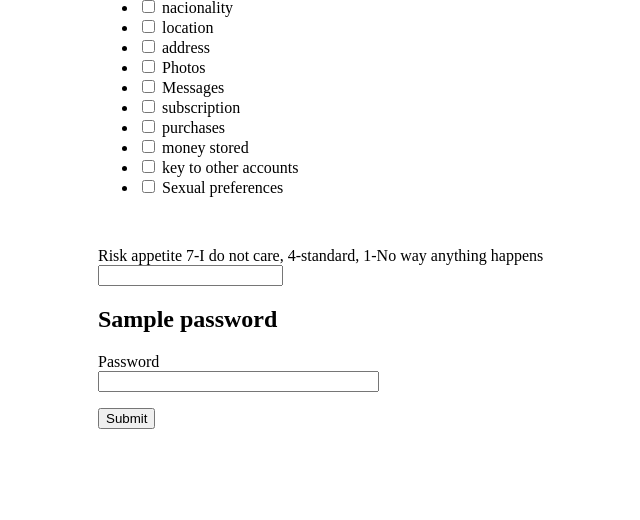
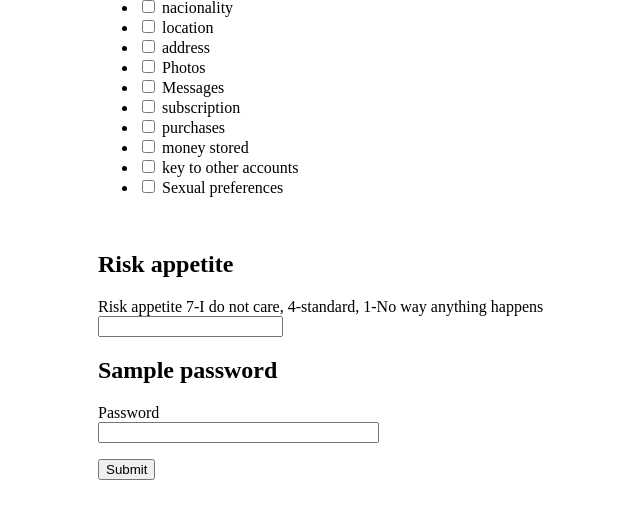
Before and after one commit to serna-r/risk-meter, a Flask app: page /form in a window 1280 px wide. Shown: the part 675-1195 px from the top of the page, without its empty margins (10-650 px from the left). Before the commit the page ends 1104 px from the top, so only its background shows below. Run offline with Flask 3, Linux system fonts and the light colour scheme.

Commit message:
html correction

```diff
--- a/flaskr/templates/form.html
+++ b/flaskr/templates/form.html
@@ -38,6 +38,7 @@
         </p>
 
         <!-- Risk appetite -->
+        <h2>Risk appetite</h2>
         <p>
             {{ form.risk_appetite.label }}<br>
             {{ form.risk_appetite(size=10) }}<br>
```
